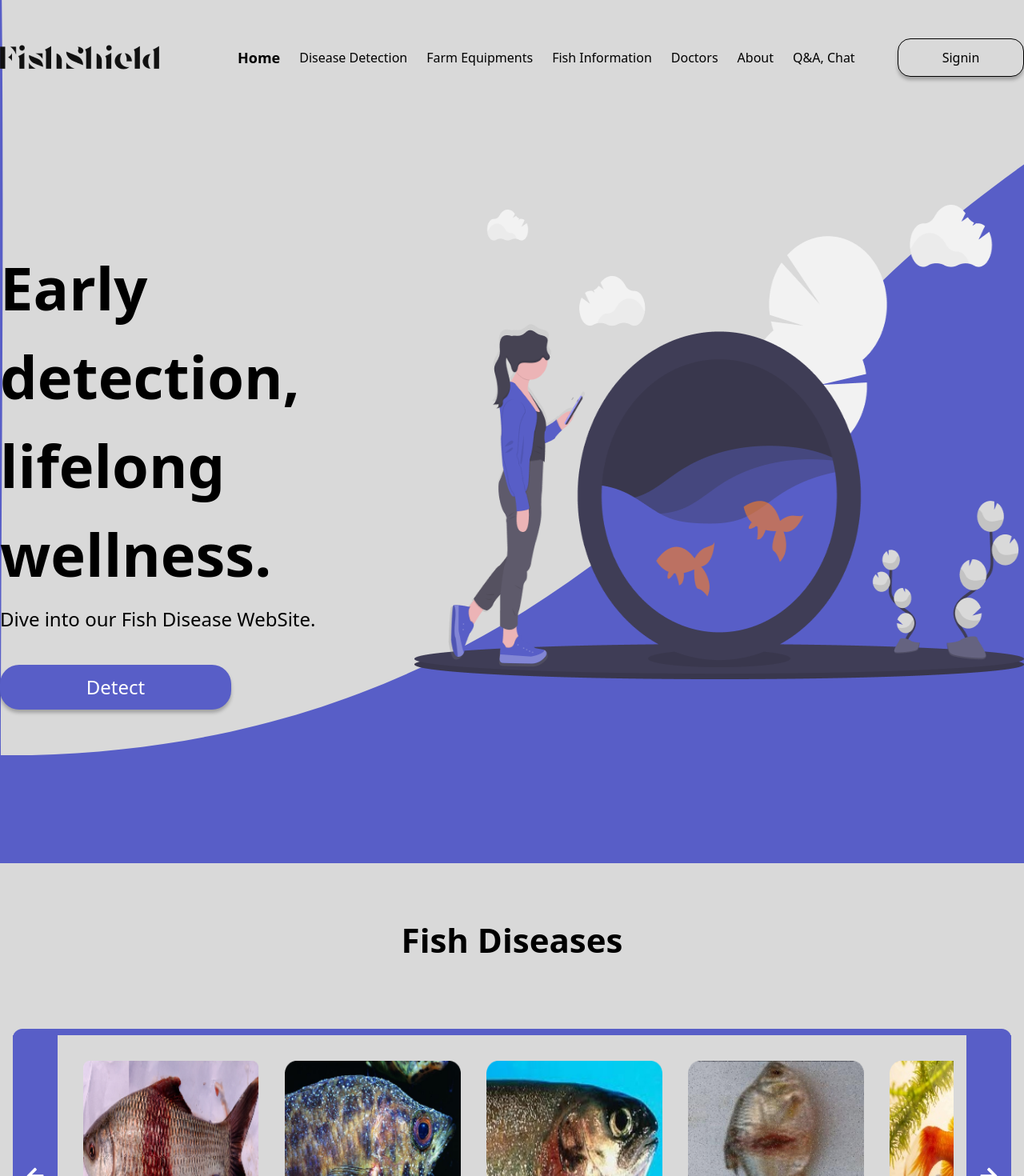
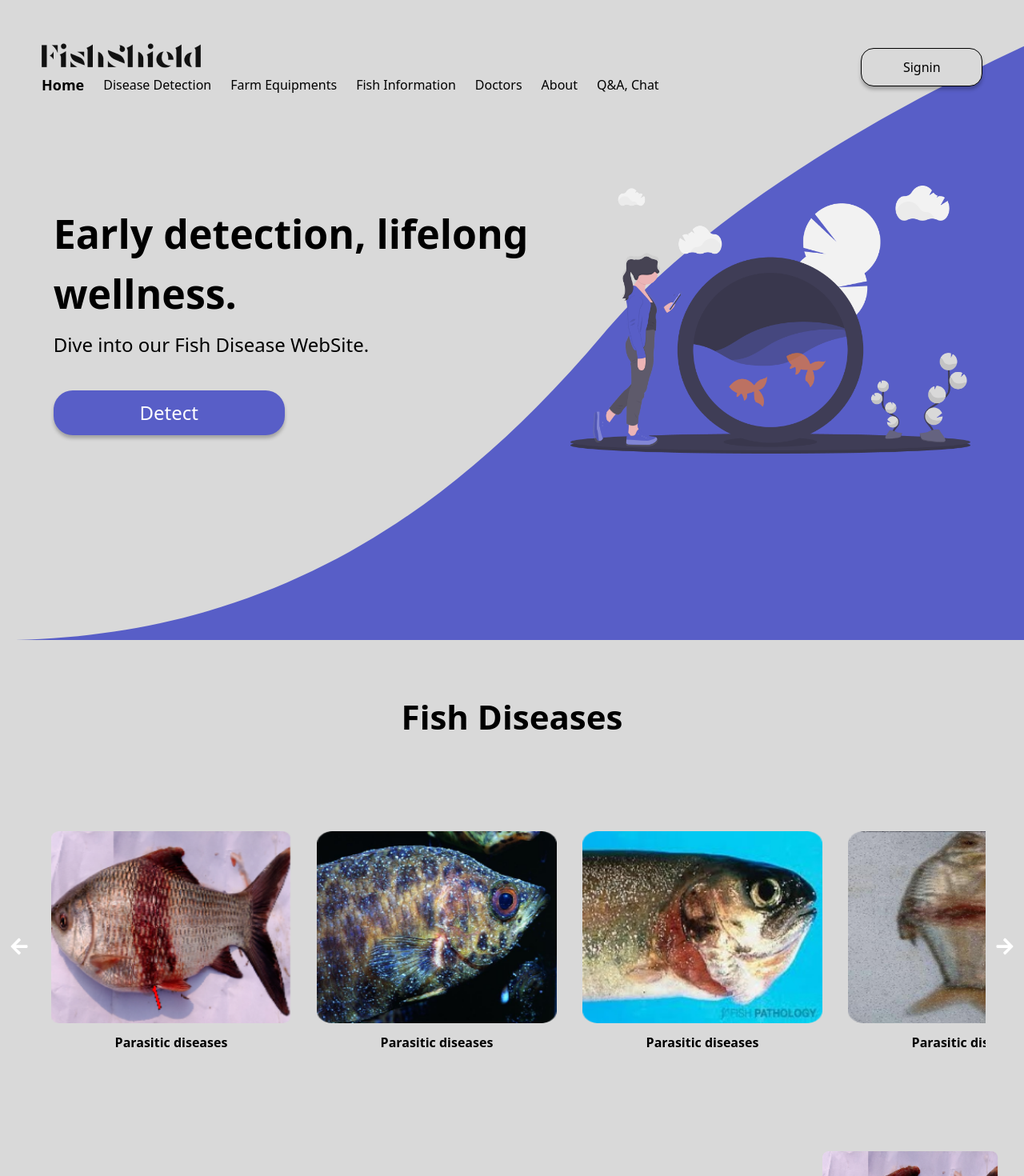
Before and after one commit to eslamar3y/grad_project, a React (Vite) app: page / in a window 1280 px wide. Shown: the top 1470 px of the page at 80% size. Built offline with nearby package versions, Linux system fonts and the light colour scheme.

Commit message:
edit some code

```diff
--- a/src/components/FishDiseases.jsx
+++ b/src/components/FishDiseases.jsx
@@ -34,25 +34,25 @@ export default function FishDiseases() {
             console.log(scrollRef.current);
         }
     }
-
+    // border-y-8 border-y-secondColor
     return (
         <main className=" bg-mainColor pt-16 pb-16">
             <h1 className="font-bold text-[42px] text-center">Fish Diseases</h1>
-            <section className='flex px-4 mt-20 mb-20 relative border-y-8 border-y-secondColor rounded-xl mx-4'>
-                <button onClick={() => handelScroll(-AmountOfPosition)} className='bg-secondColor px-4 text-white text-2xl relative right-4'><FaArrowLeft /></button>
-                <div className="w-[95%] flex py-4 mx-auto overflow-x-scroll whitespace-nowrap scroll-smooth scrollbar-hide" ref={scrollRef}>
+            <section className='flex mt-20 mb-20 relative rounded-xl'>
+                <button onClick={() => handelScroll(-AmountOfPosition)} className='bg-tranparent px-2 xl:px-3 text-white text-2xl relative left-0'><FaArrowLeft /></button>
+                <div className="flex py-4 mx-auto overflow-x-scroll whitespace-nowrap scroll-smooth scrollbar-hide" ref={scrollRef}>
                     {diseaseData.map((disease) => {
                         return (
                             <div className="p-4" key={disease.id}>
-                                <img className="min-w-[220px] h-60" src={disease.image} alt="disease-image" />
+                                <img className="min-w-[300px] h-60" src={disease.image} alt="disease-image" />
                                 <h2 className='text-center font-bold p-3'>{disease.name}</h2>
                             </div>
                         )
                     })}
                 </div>
-                <button onClick={() => handelScroll(AmountOfPosition)} className='bg-secondColor px-4 text-white text-2xl relative left-4'><FaArrowRight /></button>
+                <button onClick={() => handelScroll(AmountOfPosition)} className='bg-tranparent px-2 xl:px-3 text-white text-2xl relative right-0'><FaArrowRight /></button>
             </section>
-            <section className='container mb-8 mx-auto text-center flex flex-col gap-10 xl:text-left xl:flex-row xl:justify-between xl:items-center'>
+            <section className='container mb-8 px-8 mx-auto text-center flex flex-col gap-10 xl:text-left xl:flex-row xl:justify-between xl:items-center'>
                 <div>
                     <h2 className='text-[24] font-bold mb-2'>Bacterial Red disease (Aeromoniasis) :</h2>
                     <p className='text-[18]'>
@@ -66,7 +66,7 @@ export default function FishDiseases() {
                 </div>
                 <img className='w-[220px] mt-3 mx-auto xl:mx-0 xl:mt-0' src={deseas1} alt="fish" />
             </section>
-            <section className='container mx-auto'>
+            <section className='container mx-auto px-8'>
                 <h2 className=' text-[#94A3B8] font-bold'>Title</h2>
                 <span className='block w-[15%] h-[0.5px] bg-[#475569]'></span>
                 <div className='chart flex flex-col p-5 xl:flex-row xl:gap-52 xl:items-center'>
--- a/src/components/Footer.jsx
+++ b/src/components/Footer.jsx
@@ -10,9 +10,9 @@ import { FaApple } from "react-icons/fa";
 export default function Footer() {
     return (
         <footer className="w-full overflow-x-hidden pt-96">
-            <div className="min-h-[600px] bg-secondColor rounded-t-[50%] me-[-400px] ms-[-400px] p-6">
-                <div className="container mx-auto flex flex-col xl:flex-row xl:justify-between xl:items-center">
-                    <section className='bg-[#F0EDED] p-7 rounded-lg relative bottom-20 w-[350px] mx-auto xl:mx-0 xl:w-[400px]'>
+            <div className="min-h-[600px] bg-secondColor rounded-t-[50%] me-[-350px] ms-[-350px] p-6">
+                <div className="container mx-auto px-2 lg:px-8 flex flex-col xl:flex-row xl:justify-between xl:items-center">
+                    <section className='bg-[#F0EDED] p-7 rounded-lg relative bottom-20 w-[350px] mx-auto xl:mx-0'>
                         <form action="" className='flex flex-col gap-4'>
                             <input type="text" name="userName" id="userName" placeholder='Name' className='border p-2 rounded outline-none' />
                             <input type="email" name="userMail" id="userMail" placeholder='Email' className='border p-2 rounded outline-none' />
--- a/src/components/Head.jsx
+++ b/src/components/Head.jsx
@@ -4,7 +4,7 @@ import Nav from './Nav';
 
 export default function Head() {
     return (
-        <header className='xl:flex xl:justify-between xl:items-center'>
+        <header className='xl:flex xl:justify-between px-0 xl:items-center xl:px-8'>
             <div className='flex justify-between items-center flex-wrap'>
                 <img className='xl:me-24' src={Logo} alt="logo" />
                 <Nav />
--- a/src/components/Landing.css
+++ /dev/null
@@ -1,11 +0,0 @@
-.land .land-container {
-    top: 48px;
-    left: 50%;
-    transform: translateX(-50%);
-}
-
-.curve {
-    transform: translateY(-135px);
-    width: 1920px;
-    min-height: 1079px;
-}
--- a/src/components/Landing.jsx
+++ b/src/components/Landing.jsx
@@ -1,23 +1,23 @@
 import Head from "./Head";
-import './Landing.css';
+import classes from './Landing.module.css';
 import landFish from "../assets/land_fish.png";
 
 export default function Landing() {
     return (
         <div className="land overflow-x-hidden relative bg-secondColor">
-            <svg className='curve' xmlns="http://www.w3.org/2000/svg" viewBox="0 0 1920 1079" fill="none">
+            <svg className={classes.curve} xmlns="http://www.w3.org/2000/svg" viewBox="0 0 1920 1079" fill="none">
                 <path d="M1030.83 562.882C762.338 880.386 452.447 1079.46 0.999817 1079.5C1.02721 748.019 7.01661 316.034 -0.00052968 -0.000230692C322.962 -0.026949 1965.5 -17.4998 1965.5 -17.4998C1965.5 -17.4998 1324.31 215.834 1030.83 562.882Z" fill="#D9D9D9" />
             </svg>
-            <div className="container land-container absolute">
+            <div className={`container px-5 ${classes.landContainer} absolute`}>
                 <Head />
-                <main className="xl:flex xl:justify-between">
-                    <section className="w-full text-center xl:w-[600px] xl:text-left mt-52">
-                        <h1 className="text-[30px] xl:text-[74px] font-bold">Early detection, lifelong wellness.</h1>
+                <main className="xl:flex xl:justify-evenly xl:items-center mt-28">
+                    <section className="w-full text-center xl:w-[600px] xl:text-left">
+                        <h1 className="text-[30px] xl:text-[50px] font-bold">Early detection, lifelong wellness.</h1>
                         <p className="text-[20px] xl:text-[24px] mb-[39px] mt-[8px]">Dive into our Fish Disease WebSite.</p>
                         <button className="shadow-custom text-[24px] w-[289px] py-[10px] px-[16px] rounded-[24px] bg-[#585EC7] text-white">Detect</button>
                     </section>
-                    <section className="mt-40">
-                        <img className="hidden xl:block xl:w-[884px] xl:h-[593px]" src={landFish} alt="fish-land-page" />
+                    <section>
+                        <img className="hidden xl:block xl:w-[500px]" src={landFish} alt="fish-land-page" />
                     </section>
                 </main>
             </div>
--- /dev/null
+++ b/src/components/Landing.module.css
@@ -0,0 +1,11 @@
+.landContainer {
+    top: 48px;
+    left: 50%;
+    transform: translateX(-50%);
+}
+
+.curve {
+    transform: translateX(-10px);
+    width: fit-content;
+    height: 100vh;
+}
```
